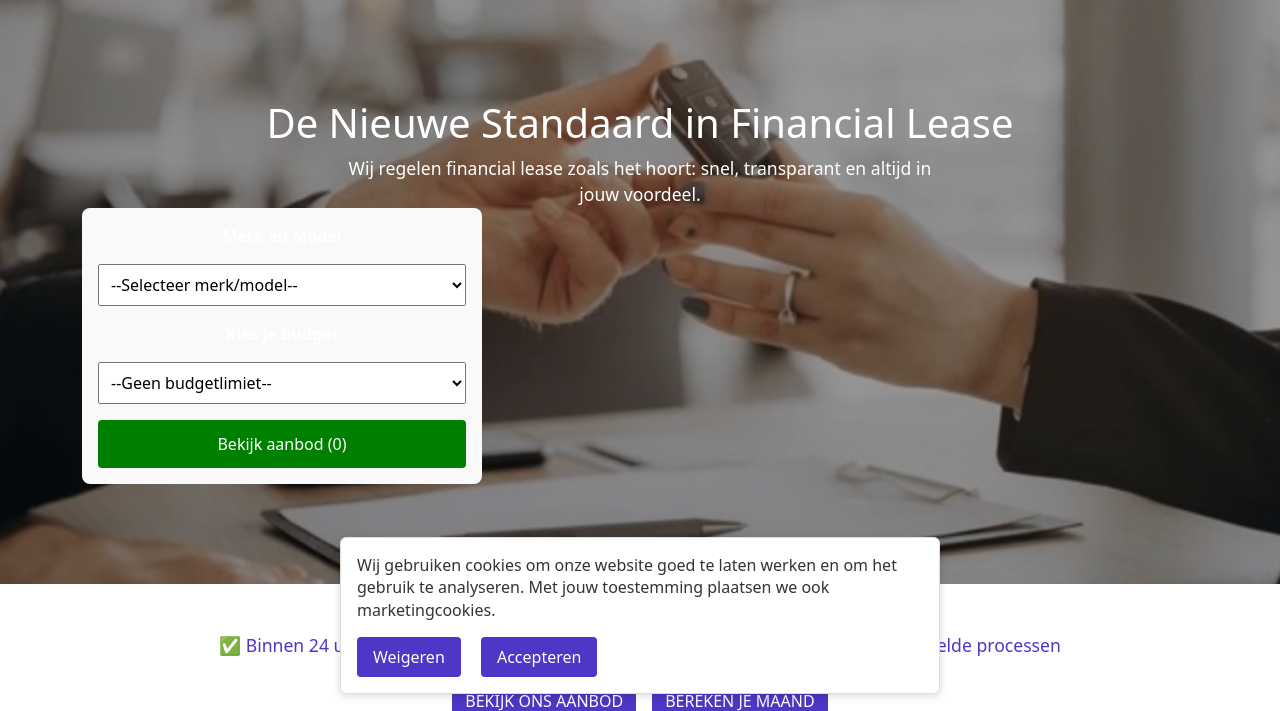
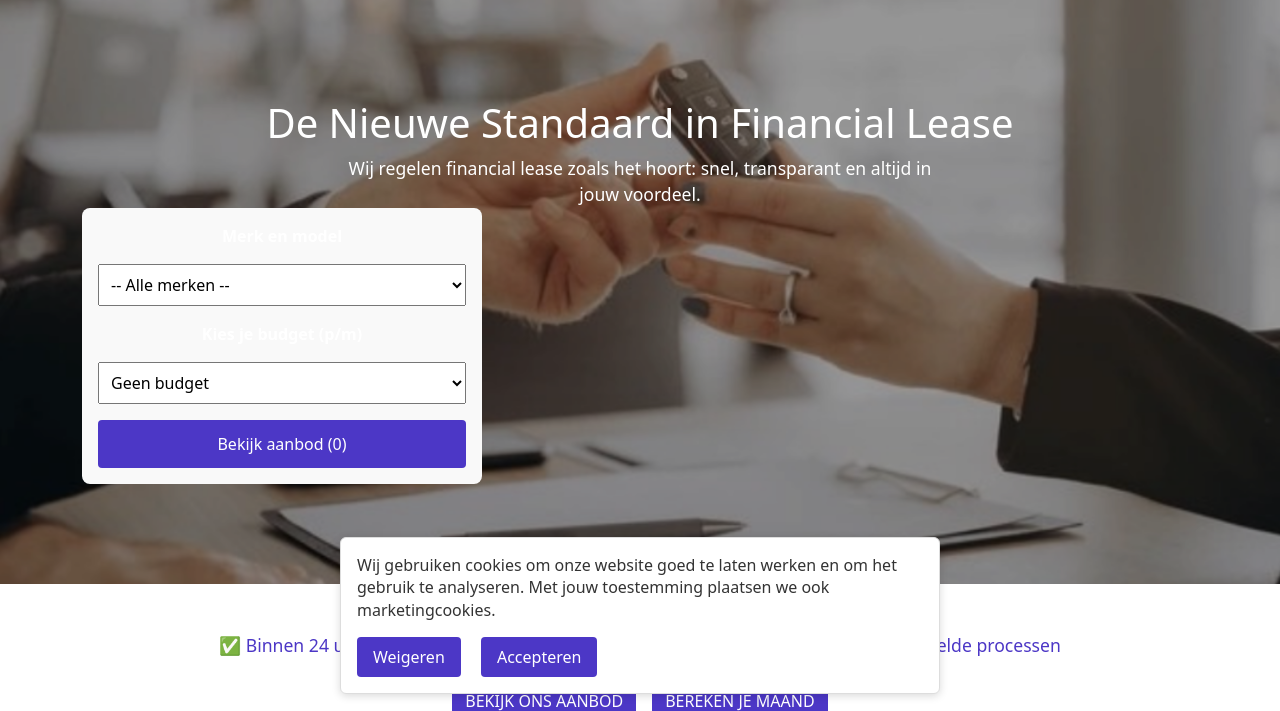
Before and after one commit to faisalmazhar/NeoLeaseProject, a Flask app: page / in a window 1280 px wide. Shown: the part 82-793 px from the top of the page. Run offline with Flask 3, Linux system fonts and the light colour scheme.

Commit message:
Implement brand/budget filters, sorting, and second time partial updates to listings page

```diff
--- a/app.py
+++ b/app.py
@@ -16,13 +16,28 @@ db.init_app(app)
 
 # ------------------ Define Routes Below ------------------
 
+
 # @app.route("/")
 # def index():
-#     return render_template("index.html")
+#     total_cars = CarListing.query.count()  # Number of all listings
+#     return render_template("index.html", total_cars=total_cars)
+
 @app.route("/")
 def index():
-    total_cars = CarListing.query.count()  # Number of all listings
-    return render_template("index.html", total_cars=total_cars)
+    # 1) total cars count
+    total_cars = CarListing.query.count()
+
+    # 2) distinct brand list
+    distinct_brands = db.session.query(CarListing.merk)\
+                        .filter(CarListing.merk.isnot(None))\
+                        .distinct()\
+                        .order_by(CarListing.merk.asc())\
+                        .all()
+    brand_choices = [b[0] for b in distinct_brands if b[0]]
+
+    return render_template("index.html", total_cars=total_cars, brand_choices=brand_choices)
+
+
 
 @app.route('/calculator')
 def general_calculator():
@@ -94,82 +109,88 @@ def listings():
     page = request.args.get("page", 1, type=int)
     per_page = 16
 
-    # 1) Grab distinct brands for the “Merk” dropdown
+    # distinct brand list
     distinct_brands = db.session.query(CarListing.merk)\
                         .filter(CarListing.merk.isnot(None))\
                         .distinct()\
                         .order_by(CarListing.merk.asc())\
                         .all()
-    # This gives a list of tuples like [(“Audi”,), (“BMW”,)...]
-    # Convert them to a simple list:
     brand_choices = [b[0] for b in distinct_brands if b[0]]
 
-    # 2) Gather GET filters
-    brand_filter = request.args.get("brand")       # e.g. “Audi”
-    budget_filter = request.args.get("budget")     # e.g. “25000”
-    search_query  = request.args.get("q")          # e.g. “Panoramadak”
+    # Gather filters
+    brand_filter   = request.args.get("brand")
+    search_query   = request.args.get("q")
 
-    # 3) Start building base query
+    # The new monthly range string, e.g. "200-299" or "1000+"
+    monthly_param  = request.args.get("monthly")
+
     query = CarListing.query
 
-    # 3a) Brand filter
+    # brand
     if brand_filter:
         query = query.filter(CarListing.merk.ilike(f"%{brand_filter}%"))
 
-    # 3b) Budget filter => assume “budget” means “max price” or a range
-    #    We must parse CarListing.prijs from its string form
-    #    into numeric. In a real scenario, you’d store price numeric in DB.
-    if budget_filter:
-        # Convert our “budget” to float and compare
-        # Because your ‘prijs’ is a string like “29.950,-”, we can reuse parse_price:
-        from utils import parse_price
-        max_budget = float(budget_filter)
-        # We only want listings whose numeric price <= max_budget
-        # We do a custom check on each row (which typically requires a hybrid property or CAST).
-        # As a quick fix in plain SQLAlchemy:
-        # We do a custom text-based cast. (But be mindful of DB engine differences.)
-        # Example approach:
+    # If the user typed a free-text search
+    if search_query:
+        from sqlalchemy import or_
         query = query.filter(
-            db.func.cast(
-                db.func.regexp_replace(CarListing.prijs, '[^0-9.]', '', 'g'),
-                db.Float
-            ) <= max_budget
-        )
-
-    # 3c) Free-text search for “q”
-    if search_query:
-        # Search across ‘title’ + ‘subtitle’ + ‘model’ for example:
-        query = query.filter(
-            db.or_(
+            or_(
                 CarListing.title.ilike(f"%{search_query}%"),
                 CarListing.subtitle.ilike(f"%{search_query}%"),
                 CarListing.model.ilike(f"%{search_query}%")
             )
         )
 
-    sort = request.args.get("sort")  # "price_asc" or "price_desc"
+    # If we got a monthly param (like "200-299", "1-99", or "1000+"),
+    # convert that to total price range:
+    if monthly_param:
+        from utils import parse_price
+        # We'll assume 60 months.
+        # So "x-y" means total price range [x*60, y*60].
+        # "1000+" means monthly >= 1000 => total >= 1000*60 => 60000
+        if monthly_param.endswith("+"):
+            # e.g. "1000+" => min 1000 => total >= 60000
+            min_val_str = monthly_param.replace("+", "")  # "1000"
+            min_val = float(min_val_str)
+            min_total = min_val * 60.0
+
+            query = query.filter(
+                db.func.cast(
+                    db.func.regexp_replace(CarListing.prijs, '[^0-9.]', '', 'g'),
+                    db.Float
+                ) >= min_total
+            )
+
+        else:
+            # e.g. "200-299"
+            parts = monthly_param.split("-")
+            if len(parts) == 2:
+                lo = float(parts[0])  # 200
+                hi = float(parts[1])  # 299
+                lo_total = lo * 60.0
+                hi_total = hi * 60.0
+
+                query = query.filter(
+                    db.func.cast(
+                        db.func.regexp_replace(CarListing.prijs, '[^0-9.]', '', 'g'),
+                        db.Float
+                    ).between(lo_total, hi_total)
+                )
+
+    # (Optional) if you still want sorting logic
+    sort = request.args.get("sort")
     if sort == "price_asc":
-        # Because CarListing.prijs is a string, we need to cast it to numeric.
-        # Example approach:
         query = query.order_by(
-            db.func.cast(
-                db.func.regexp_replace(CarListing.prijs, '[^0-9.]', '', 'g'),
-                db.Float
-            ).asc()
+            db.func.cast(db.func.regexp_replace(CarListing.prijs, '[^0-9.]', '', 'g'), db.Float).asc()
         )
     elif sort == "price_desc":
         query = query.order_by(
-            db.func.cast(
-                db.func.regexp_replace(CarListing.prijs, '[^0-9.]', '', 'g'),
-                db.Float
-            ).desc()
+            db.func.cast(db.func.regexp_replace(CarListing.prijs, '[^0-9.]', '', 'g'), db.Float).desc()
         )
 
-
-    # 4) Paginate
+    # Paginate
     pagination = query.paginate(page=page, per_page=per_page, error_out=False)
 
-    # 5) Pass brand_choices and search_query, brand_filter, etc. into the template
     return render_template(
         "listings.html",
         cars=pagination.items,
@@ -177,11 +198,10 @@ def listings():
         total_pages=pagination.pages,
         brand_choices=brand_choices,
         current_brand=brand_filter,
-        current_budget=budget_filter,
         current_q=search_query,
-        current_sort=sort,             # Add this
-        pagination=pagination   # <-- Add this
-
+        current_sort=sort,
+        current_monthly=monthly_param,     # <--- Add this line
+        pagination=pagination
     )
 
 
--- a/templates/index.html
+++ b/templates/index.html
@@ -16,31 +16,41 @@
     <!-- Some new “filter box” near the top or inside your hero or below it -->
     <div class="filter-box" style="background:#f9f9f9; padding:1rem; border-radius:8px; max-width:400px;">
       <form action="{{ url_for('listings') }}" method="get" style="display:flex; flex-direction:column; gap:1rem;">
-        <!-- 1) Merk en Model (we’ll just call it “q” for an all-in-one search) -->
-        <label for="q" style="font-weight:bold;">Merk en Model</label>
-        <select id="q" name="q" style="padding:0.5rem;">
-          <option value="">--Selecteer merk/model--</option>
-          <option value="Volkswagen">Volkswagen</option>
-          <option value="Mercedes">Mercedes</option>
-          <option value="Audi">Audi</option>
-          <!-- etc. Or use a text input if you prefer. -->
+
+        <!-- 1) Merk & Model => brand dropdown (dynamic) or a text input for model -->
+        <label for="brand" style="font-weight:bold;">Merk en model</label>
+        <select id="brand" name="brand" style="padding:0.5rem;">
+          <option value="">-- Alle merken --</option>
+          {% if brand_choices %}
+            {% for b in brand_choices %}
+              <option value="{{ b }}">{{ b }}</option>
+            {% endfor %}
+          {% endif %}
         </select>
+        <!-- Alternatively, if you want “Merk en model” to be a text input for free search,
+             you can do name="q" instead. But here we’re copying the approach from listings. -->
 
-        <!-- 2) Kies je budget -->
-        <label for="budget" style="font-weight:bold;">Kies je budget</label>
-        <select id="budget" name="budget" style="padding:0.5rem;">
-          <option value="">--Geen budgetlimiet--</option>
-          <option value="10000">Tot €10.000</option>
-          <option value="15000">Tot €15.000</option>
-          <option value="20000">Tot €20.000</option>
-          <option value="30000">Tot €30.000</option>
-          <option value="40000">Tot €40.000</option>
-          <!-- etc. -->
+        <!-- 2) Monthly budget dropdown -->
+        <label for="budget" style="font-weight:bold;">Kies je budget (p/m)</label>
+        <select id="budget" name="monthly" style="padding:0.5rem;">
+          <option value="">Geen budget</option>
+          <option value="1-99">€1 - €99 p/m</option>
+          <option value="100-199">€100 - €199 p/m</option>
+          <option value="200-299">€200 - €299 p/m</option>
+          <option value="300-399">€300 - €399 p/m</option>
+          <option value="400-499">€400 - €499 p/m</option>
+          <option value="500-599">€500 - €599 p/m</option>
+          <option value="600-699">€600 - €699 p/m</option>
+          <option value="700-799">€700 - €799 p/m</option>
+          <option value="800-899">€800 - €899 p/m</option>
+          <option value="900-999">€900 - €999 p/m</option>
+          <option value="1000+">€1000 > p/m</option>
         </select>
+        <!-- Notice we call the param “monthly” to differentiate from the old “budget” param. -->
 
-        <!-- 3) Big green button that shows total_cars from your route -->
+        <!-- 3) Big button that shows total_cars -->
         <button type="submit"
-                style="background:green; color:white; padding:0.75rem; font-size:1rem; border:none; border-radius:4px;">
+                style="background:#4c37c6; color:white; padding:0.75rem; font-size:1rem; border:none; border-radius:4px;">
           Bekijk aanbod ({{ total_cars }})
         </button>
       </form>
```
Also changed, not shown: templates/listings.html (+46 -15 lines).
